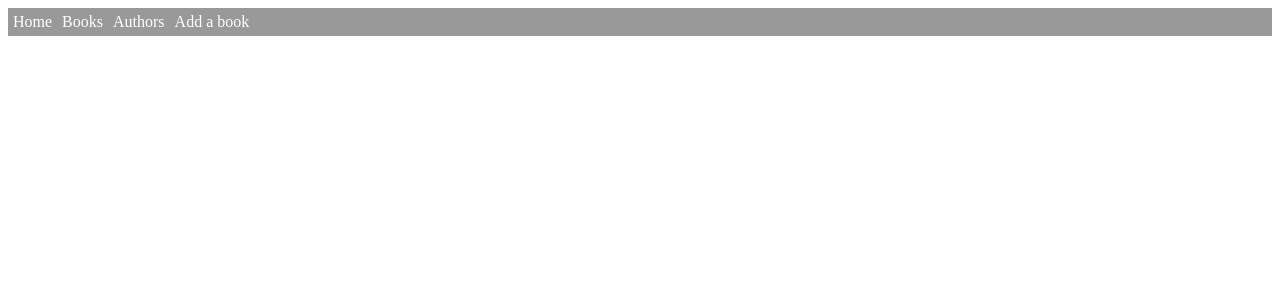
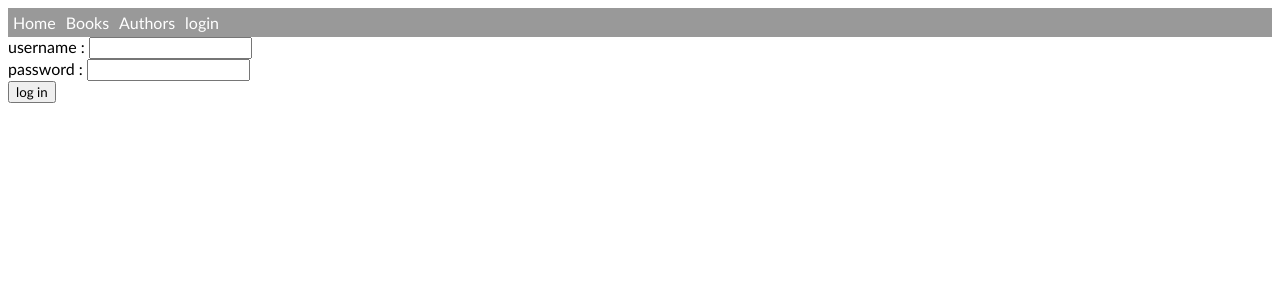
Before and after one commit to oualeeed/library-frontend, a React (Vite) app: page /login in a window 1280 px wide. Shown: the top 300 px of the page. Built offline with nearby package versions, Linux system fonts and the light colour scheme.

Commit message:
implement a filter to see boks based on the filter chosen.

```diff
--- a/src/App.css
+++ b/src/App.css
@@ -1,3 +1,7 @@
+* {
+  font-family: 'Gill Sans', 'Gill Sans MT', Calibri, 'Trebuchet MS', sans-serif;
+}
+
 .nav-bar {
   background-color: #999;
   display: flex;
--- a/src/App.jsx
+++ b/src/App.jsx
@@ -4,8 +4,27 @@ import BooksView from './components/BooksView';
 import './App.css';
 import Home from './components/Home';
 import AddBook from './components/AddBook';
+import { useEffect, useState } from 'react';
+import LoginForm from './components/LoginFrom';
+import { useApolloClient } from '@apollo/client';
 
 const App = () => {
+  const [user, setUser] = useState(null);
+  const client = useApolloClient();
+
+  useEffect(() => {
+    const token = localStorage.getItem('user-token-library');
+    if (token) {
+      setUser(token);
+    }
+  }, []);
+
+  const logout = () => {
+    setUser(null);
+    localStorage.clear();
+    client.resetStore();
+  };
+
   return (
     <div>
       <nav className="nav-bar">
@@ -18,9 +37,20 @@ const App = () => {
         <Link className="link" to="/authors">
           Authors
         </Link>
-        <Link className="link" to="/add-book">
-          Add a book
-        </Link>
+        {!user ? (
+          <Link className="link" to="/login">
+            login
+          </Link>
+        ) : (
+          <>
+            <Link className="link" to="/add-book">
+              Add a book
+            </Link>
+            <Link onClick={logout} className="link" to="/login">
+              logout
+            </Link>
+          </>
+        )}
       </nav>
 
       <Routes>
@@ -28,6 +58,7 @@ const App = () => {
         <Route path="/authors" element={<AuthorsView />} />
         <Route path="/books" element={<BooksView />} />
         <Route path="/add-book" element={<AddBook />} />
+        <Route path="/login" element={<LoginForm setUser={setUser} />} />
       </Routes>
     </div>
   );
--- a/src/components/BooksView.jsx
+++ b/src/components/BooksView.jsx
@@ -1,16 +1,53 @@
 import { useQuery } from '@apollo/client';
-import { ALL_AUTHORS, ALL_BOOKS } from '../graphql/queries';
+import { useState } from 'react';
+import { ALL_BOOKS } from '../graphql/queries';
 
 const BooksView = () => {
   const result = useQuery(ALL_BOOKS);
+  const [filter, setFilter] = useState(null);
+
+  const getGenres = (allBooks) => {
+    let genresFilters = [];
+    allBooks
+      .map((book) => book.genres)
+      .forEach((genres) => {
+        genresFilters = genresFilters.concat(...genres);
+      });
+
+    genresFilters = genresFilters.filter(
+      (genre, index, genresFilters) => genresFilters.indexOf(genre) === index,
+    );
+    return genresFilters;
+  };
+
+  const filterBooksBygenre = (genre) => () => {
+    if (genre === filter) return setFilter(null);
+    setFilter(genre);
+  };
 
   if (result.loading) {
     return <div>Loading...</div>;
   }
 
+  let genresFilters = [];
+  let booksToShow = [];
+  if (result.data) {
+    genresFilters = getGenres(result.data.allBooks);
+    if (filter)
+      booksToShow = result.data.allBooks.filter((book) =>
+        book.genres.includes(filter),
+      );
+    else booksToShow = result.data.allBooks;
+  }
+
   return (
     <>
       <h2>books</h2>
+      {genresFilters.map((genre, index) => (
+        <button key={index} onClick={filterBooksBygenre(genre)}>
+          {genre}
+        </button>
+      ))}
       <table>
         <thead>
           <tr>
@@ -20,7 +57,7 @@ const BooksView = () => {
           </tr>
         </thead>
         <tbody>
-          {result.data.allBooks.map((book) => (
+          {booksToShow.map((book) => (
             <tr key={book.id}>
               <td>{book.title}</td>
               <td>{book.author.name}</td>
--- /dev/null
+++ b/src/components/LoginFrom.jsx
@@ -0,0 +1,50 @@
+import { useMutation } from '@apollo/client';
+import { useField } from '../utils/useField';
+import { LOGIN } from '../graphql/mutations';
+import { useEffect } from 'react';
+import { useNavigate } from 'react-router-dom';
+
+const LoginForm = ({ setUser }) => {
+  const username = useField('text');
+  const password = useField('text');
+  const navigate = useNavigate();
+
+  const [loginMutate, result] = useMutation(LOGIN, {
+    onError: () => console.log('error a zbi'),
+  });
+
+  useEffect(() => {
+    if (result.data) {
+      const token = result.data.login.value;
+      setUser(token);
+      localStorage.setItem('user-token-library', token);
+      navigate('/');
+    }
+  }, [result.data, setUser, navigate]);
+
+  const login = (e) => {
+    e.preventDefault();
+    loginMutate({
+      variables: {
+        username: username.props.value,
+        password: password.props.value,
+      },
+    });
+  };
+
+  return (
+    <div>
+      <form onSubmit={login}>
+        <div>
+          username : <input {...username.props} />
+        </div>
+        <div>
+          password : <input {...password.props} />
+        </div>
+        <button type="submit">log in</button>
+      </form>
+    </div>
+  );
+};
+
+export default LoginForm;
--- a/src/graphql/mutations.jsx
+++ b/src/graphql/mutations.jsx
@@ -32,3 +32,11 @@ export const EDIT_AUTHOR = gql`
     }
   }
 `;
+
+export const LOGIN = gql`
+  mutation Mutation($username: String!, $password: String!) {
+    login(username: $username, password: $password) {
+      value
+    }
+  }
+`;
--- a/src/graphql/queries.jsx
+++ b/src/graphql/queries.jsx
@@ -20,6 +20,7 @@ export const ALL_BOOKS = gql`
       author {
         name
       }
+      genres
     }
   }
 `;
```
